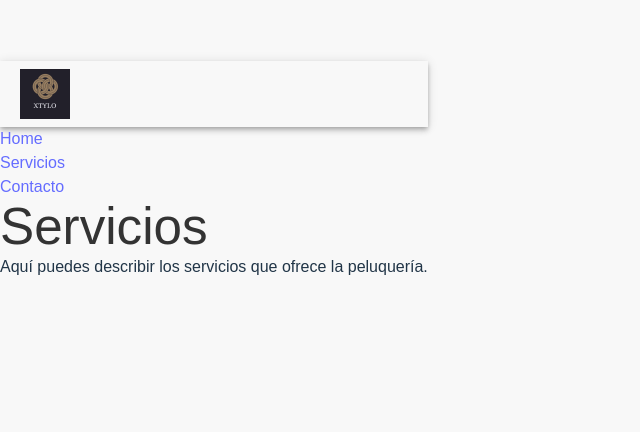
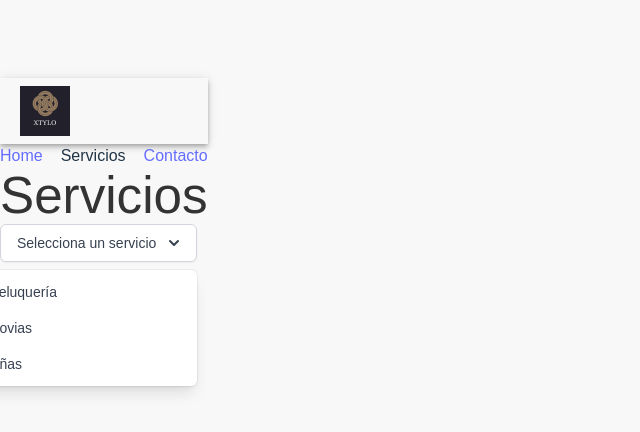
Before and after one commit to micrana23/proyecto-peluqueria, a React (Vite) app in the folder peluqueria-frontend/: page /servicios in a window 1280 px wide. Shown: the part 230-662 px from the top of the page, without its empty margins (0-640 px from the left). Built offline with nearby package versions, Linux system fonts and the light colour scheme.

Commit message:
DesplegableServicios

```diff
--- a/peluqueria-frontend/src/App.jsx
+++ b/peluqueria-frontend/src/App.jsx
@@ -3,6 +3,9 @@ import { BrowserRouter as Router, Routes, Route } from 'react-router-dom';
 import Home from './pages/Home';
 import Servicios from './pages/Servicios';
 import Contacto from './pages/Contacto';
+import Peluqueria from './pages/Peluqueria';
+import Novias from './pages/Novias';
+import Unas from './pages/Unas';
 import Navbar from './components/Navbar';
 import Header from './components/Header'; // Nuevo componente para la imagen
 import './styles/global.css'; // Archivo CSS global
@@ -16,6 +19,9 @@ function App() {
         <Routes>
           <Route path="/" element={<Home />} />
           <Route path="/servicios" element={<Servicios />} />
+          <Route path="/servicios/peluqueria" element={<Peluqueria />} />
+          <Route path="/servicios/novias" element={<Novias />} />
+          <Route path="/servicios/unas" element={<Unas />} />
           <Route path="/contacto" element={<Contacto />} />
         </Routes>
       </div>
--- a/peluqueria-frontend/src/components/Navbar.jsx
+++ b/peluqueria-frontend/src/components/Navbar.jsx
@@ -1,19 +1,48 @@
-import React from 'react';
+import React, { useState } from 'react';
 import { Link } from 'react-router-dom';
+import { Menu, MenuItem } from '@mui/material';
 
 function Navbar() {
+  const [anchorEl, setAnchorEl] = useState(null);
+
+  // Abrir menú cuando el mouse entra
+  const handleMouseEnter = (event) => {
+    setAnchorEl(event.currentTarget);
+  };
+
+  // Cerrar menú cuando el mouse sale
+  const handleMouseLeave = () => {
+    setAnchorEl(null);
+  };
+
   return (
     <nav>
-            <ul>
-                <li>
-                    <Link to="/">Home</Link>
+      <ul style={{ display: 'flex', justifyContent: 'space-between', listStyle: 'none' }}>
+        <li><Link to="/">Home</Link></li>
+
+        {/* Servicios con menú desplegable */}
+        <li
+          onMouseEnter={handleMouseEnter}
+          onMouseLeave={handleMouseLeave}
+          style={{ position: 'relative' }}
+        >
+          <span>Servicios</span>
+
+          <Menu
+            anchorEl={anchorEl}
+            open={Boolean(anchorEl)}
+            onClose={handleMouseLeave}
+            MenuListProps={{
+              onMouseLeave: handleMouseLeave,
+            }}
+          >
+            <MenuItem component={Link} to="/servicios/peluqueria">Peluquería</MenuItem>
+            <MenuItem component={Link} to="/servicios/novias">Novias</MenuItem>
+            <MenuItem component={Link} to="/servicios/unas">Uñas</MenuItem>
+          </Menu>
         </li>
-                <li>
-                    <Link to="/servicios">Servicios</Link>
-                </li>
-                <li>
-                    <Link to="/contacto">Contacto</Link>
-                </li>
+
+        <li><Link to="/contacto">Contacto</Link></li>
       </ul>
     </nav>
   );
--- /dev/null
+++ b/peluqueria-frontend/src/pages/Novias.jsx
@@ -0,0 +1,13 @@
+
+import React from 'react';
+
+const Novias = () => {
+  return (
+    <div>
+      <h1>Novias</h1>
+      <p>Servicios de novias...</p>
+    </div>
+  );
+};
+
+export default Novias;
--- /dev/null
+++ b/peluqueria-frontend/src/pages/Peluqueria.jsx
@@ -0,0 +1,13 @@
+
+import React from 'react';
+
+const Peluqueria = () => {
+  return (
+    <div>
+      <h1>Peluquería</h1>
+      <p>Servicios de peluquería...</p>
+    </div>
+  );
+};
+
+export default Peluqueria;
--- a/peluqueria-frontend/src/pages/Servicios.jsx
+++ b/peluqueria-frontend/src/pages/Servicios.jsx
@@ -1,10 +1,35 @@
+
 import React from 'react';
+import { Link } from 'react-router-dom';
 
 const Servicios = () => {
   return (
     <div>
       <h1>Servicios</h1>
-      <p>Aquí puedes describir los servicios que ofrece la peluquería.</p>
+      <div className="relative inline-block text-left">
+        <div>
+          <button
+            type="button"
+            className="inline-flex justify-center w-full rounded-md border border-gray-300 shadow-sm px-4 py-2 bg-white text-sm font-medium text-gray-700 hover:bg-gray-50 focus:outline-none"
+            id="options-menu"
+            aria-haspopup="true"
+            aria-expanded="true"
+          >
+            Selecciona un servicio
+            <svg className="-mr-1 ml-2 h-5 w-5" xmlns="http://www.w3.org/2000/svg" viewBox="0 0 20 20" fill="currentColor" aria-hidden="true">
+              <path fillRule="evenodd" d="M5.293 7.293a1 1 0 011.414 0L10 10.586l3.293-3.293a1 1 0 011.414 1.414l-4 4a1 1 0 01-1.414 0l-4-4a1 1 0 010-1.414z" clipRule="evenodd" />
+            </svg>
+          </button>
+        </div>
+
+        <div className="absolute right-0 z-10 mt-2 w-56 rounded-md shadow-lg bg-white ring-1 ring-black ring-opacity-5 focus:outline-none" role="menu" aria-orientation="vertical" aria-labelledby="options-menu">
+          <div className="py-1" role="none">
+            <Link to="/servicios/peluqueria" className="block px-4 py-2 text-sm text-gray-700 hover:bg-gray-100" role="menuitem">Peluquería</Link>
+            <Link to="/servicios/novias" className="block px-4 py-2 text-sm text-gray-700 hover:bg-gray-100" role="menuitem">Novias</Link>
+            <Link to="/servicios/unas" className="block px-4 py-2 text-sm text-gray-700 hover:bg-gray-100" role="menuitem">Uñas</Link>
+          </div>
+        </div>
+      </div>
     </div>
   );
 };
--- /dev/null
+++ b/peluqueria-frontend/src/pages/Unas.jsx
@@ -0,0 +1,13 @@
+
+import React from 'react';
+
+const Unas = () => {
+  return (
+    <div>
+      <h1>Uñas</h1>
+      <p>Servicios de uñas...</p>
+    </div>
+  );
+};
+
+export default Unas;
```
Lines whose indentation alone changed are shown as unchanged.
